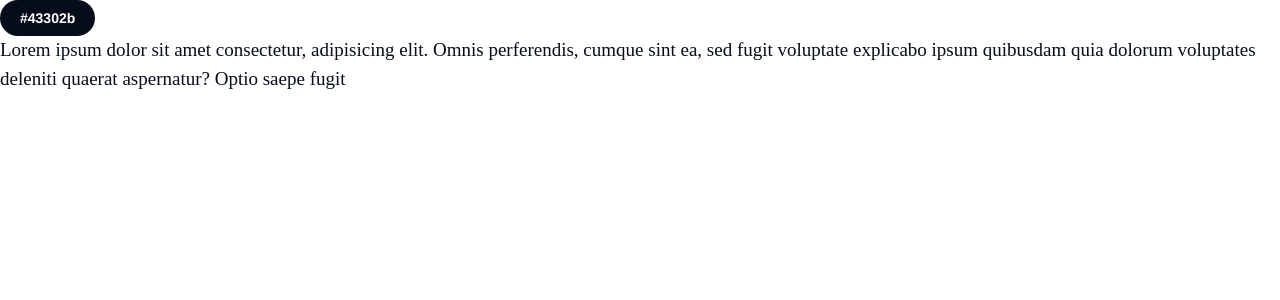
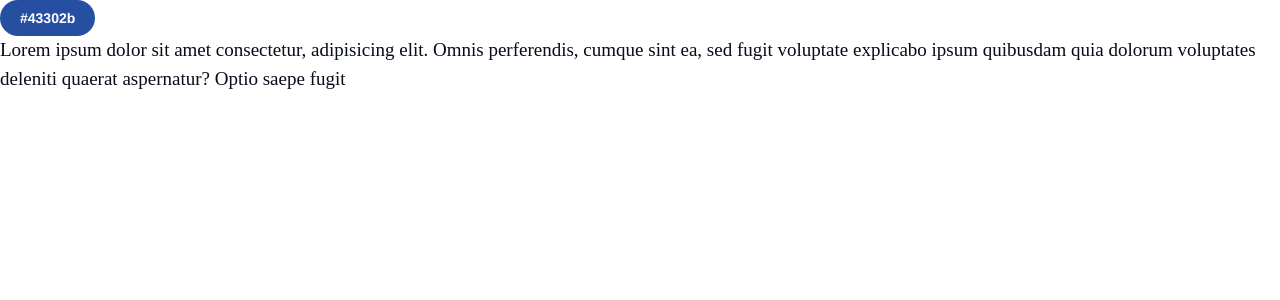
Before and after one commit to alejandro-programador2/-UI-components_testing, a React (Create React App) app: page / in a window 1280 px wide. Shown: the top 300 px of the page. Built offline with nearby package versions, Linux system fonts and the light colour scheme.

Commit message:
Cambio de color de button

```diff
--- a/src/components/buttons/button.scss
+++ b/src/components/buttons/button.scss
@@ -1,5 +1,5 @@
 .storybook-button {
-  font-family: 'Nunito Sans', 'Helvetica Neue', Helvetica, Arial, sans-serif;
+  font-family: "Nunito Sans", "Helvetica Neue", Helvetica, Arial, sans-serif;
   font-weight: 700;
   border: 0;
   border-radius: 3em;
@@ -9,7 +9,7 @@
 }
 .storybook-button--primary {
   color: white;
-  background-color: var(--clr-primary-900);
+  background-color: var(--clr-primary-600);
 }
 .storybook-button--secondary {
   color: #333;
```
